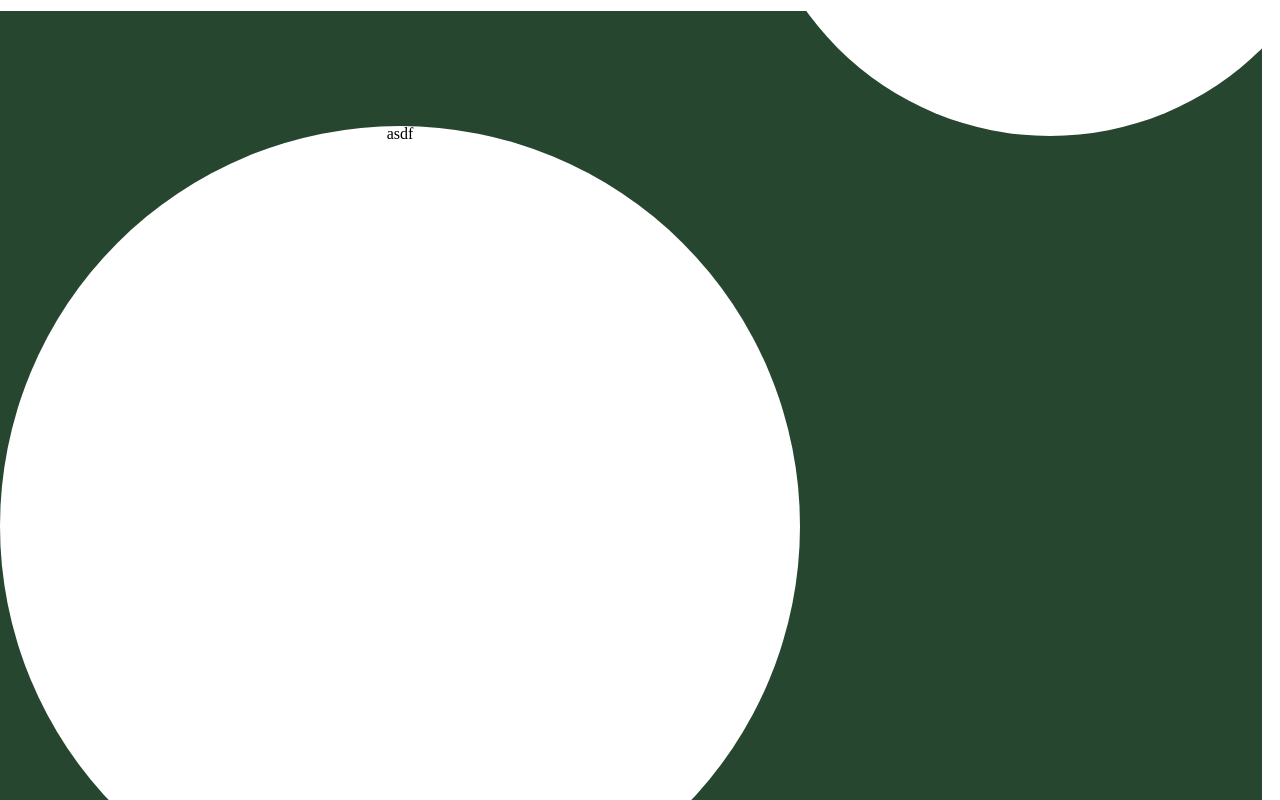
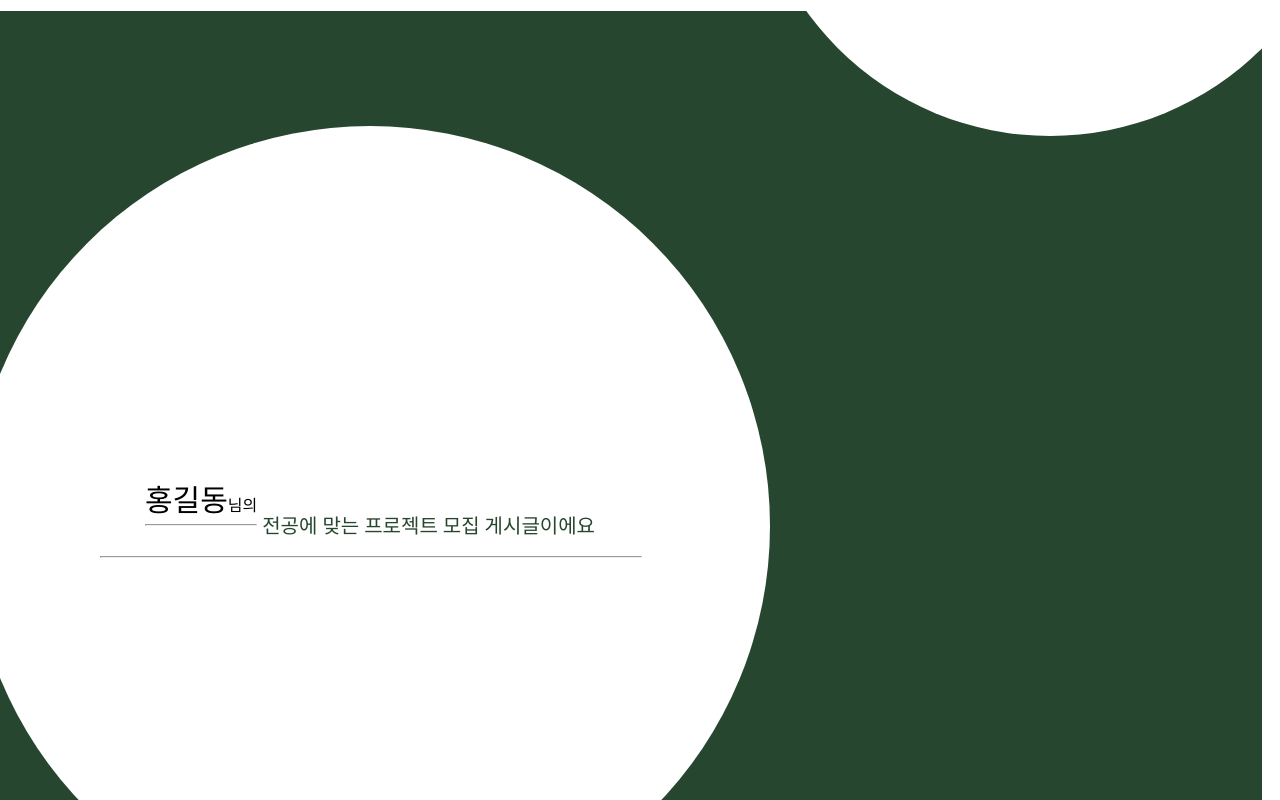
Before and after one commit to kody-gsm/Gni-client, a React (Create React App) app: page / in a window 1280 px wide. Shown: the part 620-1420 px from the top of the page. Built offline with nearby package versions, Linux system fonts and the light colour scheme; a web font is replaced by a local one.

Commit message:
맞춤 추천 모집 글 style 수정

```diff
--- a/src/pages/Main/index.jsx
+++ b/src/pages/Main/index.jsx
@@ -21,6 +21,7 @@ function Main(props) {
           <Boxcontent name={'홍길동'} title={'대충 아무 텍스트'} answers={999} likes={999} />
           <Boxcontent name={'홍길동'} title={'대충 아무 텍스트'} answers={999} likes={999} />
           <Boxcontent name={'홍길동'} title={'대충 아무 텍스트'} answers={999} likes={999} />
+          <div className='innerempty' />
         </>}
         <div className='circle'>
           <div className='innercircle'>
@@ -30,7 +31,23 @@ function Main(props) {
         </div>
       </div>
       <div className='headhunt'>
-        asdf
+        <div className='inner'>
+          <div className='header'>
+            <div className='name'>
+              <div className='innername'>
+                <h1>
+                  {"홍길동"}
+                </h1>
+                <span>님의</span>
+              </div>
+              <hr />
+            </div>
+            <span className='span'>
+              전공에 맞는 프로젝트 모집 게시글이에요
+            </span>
+          </div>
+          <hr className='hr' />
+        </div>
       </div>
     </S.main>
   </>
--- a/src/pages/Main/style.js
+++ b/src/pages/Main/style.js
@@ -16,13 +16,26 @@ export const main = styled.div`
     height: 1px;
   }
   .contentBox{
-    width: calc(100vw - 18px);
+    z-index: 3;
+    width: 69vw;
     height: 350px;
     background-color: white;
     margin-top: 200px;
     display: flex;
     align-items: center;
     overflow-x: scroll;
+    .innerempty{
+      margin-left: 70px;
+      background-color: white;
+    }
+    &::-webkit-scrollbar{
+      height:18px;
+    }
+    &::-webkit-scrollbar-thumb{
+      background-color: #d6d6d6;
+      border-radius: 100px;
+      border: 5px solid white;
+    }
 
     .circle{
       position: absolute;
@@ -48,12 +61,38 @@ export const main = styled.div`
   }
   .headhunt{
     margin-top: 115px;
+    margin-left: -30px;
     background-color: white;
     width: 800px;
     height: 800px;
     border-radius: 800px;
     display: flex;
-  justify-items: center;
+    align-items: center;
     justify-content: center;
+    .inner{
+      .header{
+        display: flex;
+        .name{
+          .innername{
+            display: flex;
+            align-items: baseline;
+            h1{
+              font-size: 30px;
+            }
+          }
+        }
+        .span{
+          margin-top: 30px;
+          margin-left: 5px;
+          font-size: 20px;
+          color: #27462F;
+        }
+      }
+      .hr{
+        margin-top: 20px;
+        margin-left: -10%;
+        width: 120%;
+      }
+    }
   }
 `
```
Lines whose indentation alone changed are shown as unchanged.
